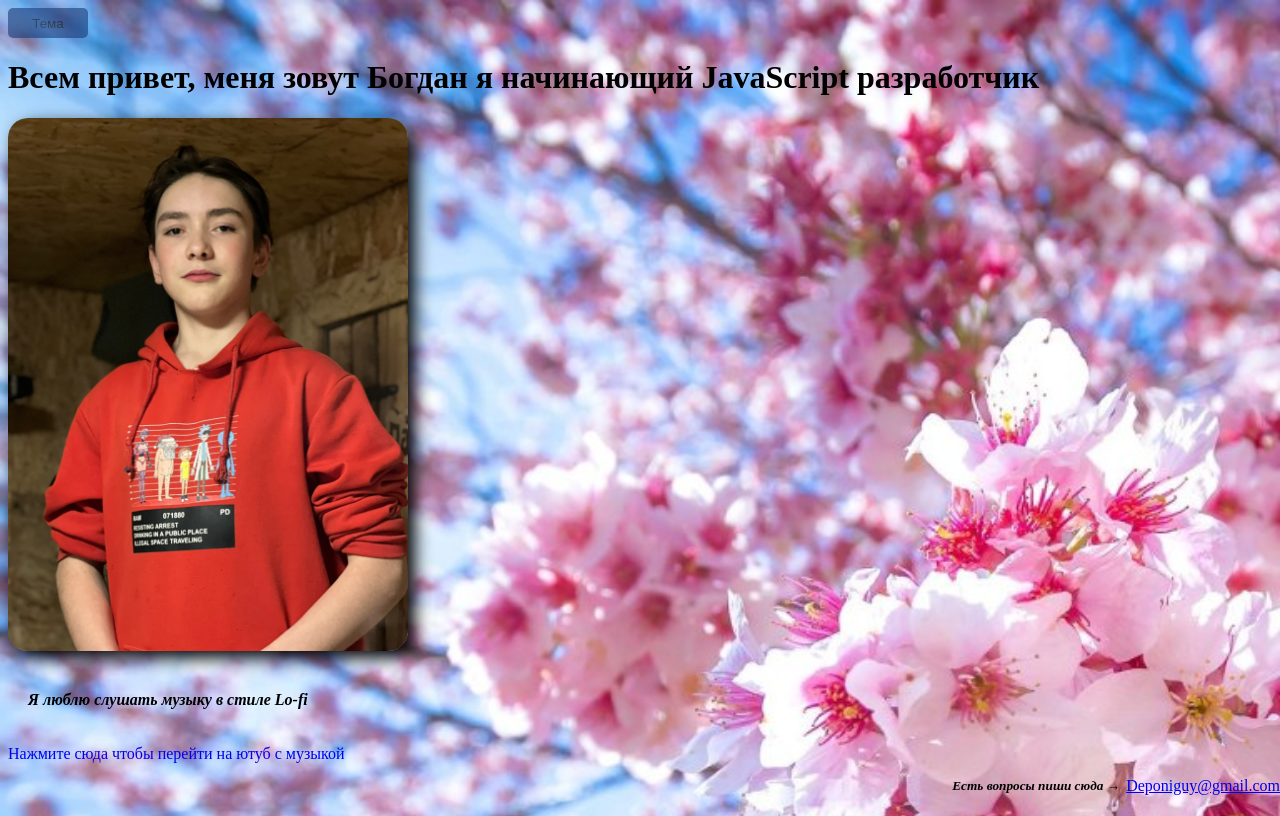
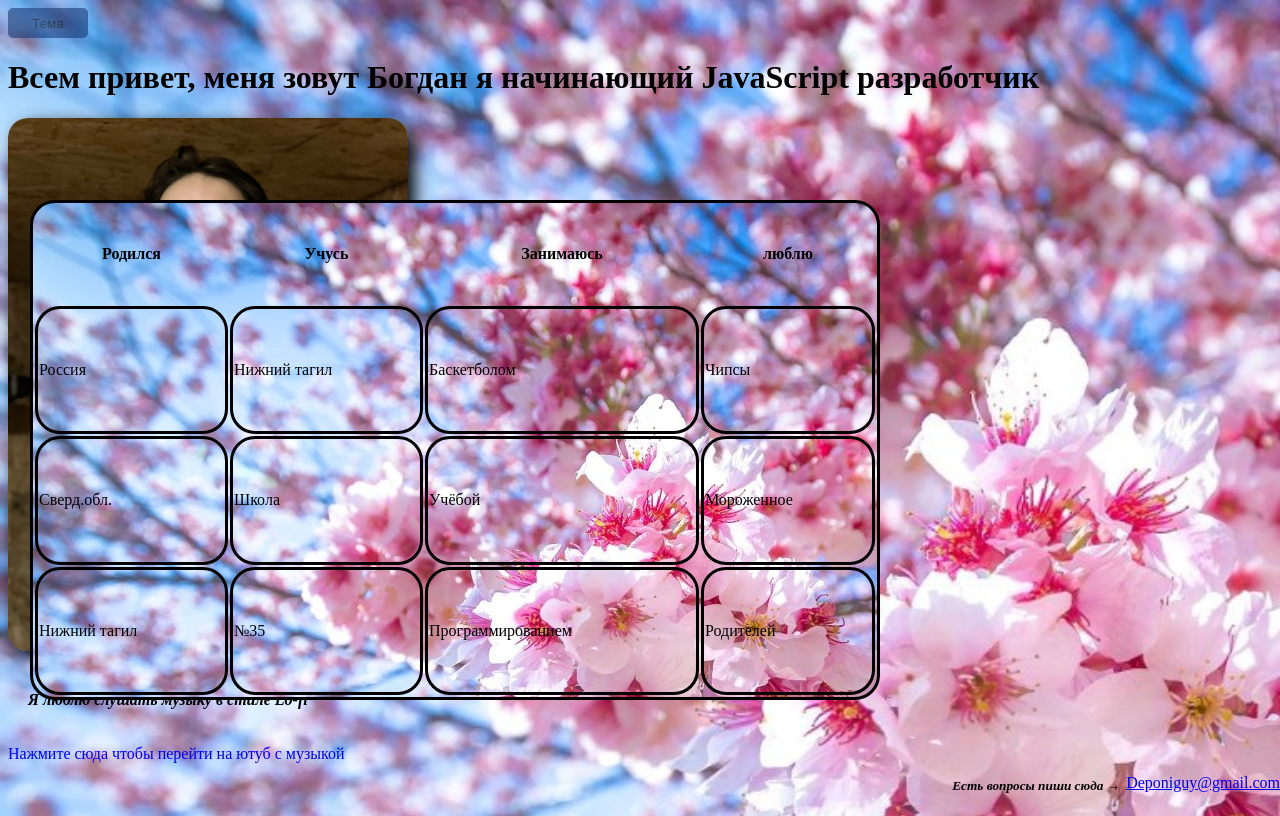
Before and after one commit to depaniguy/Project, a plain HTML site: page index.html in a window 1280 px wide. Drawn offline with Linux system fonts and the light colour scheme.

Commit message:
School commit

```diff
--- a/css.css
+++ b/css.css
@@ -1,6 +1,7 @@
 body {
     background-size: 2000px;
     background-image: url('img/1679547205_3-90.jpg');
+
 }
 .avatar {
     width: 400px;
@@ -32,9 +33,24 @@ body {
 }
 .communication {
     position: absolute;
-     bottom: 2pt;
+     bottom: 3pt;
      right: 0pt;
 
+}
+.TABLE{
+    backdrop-filter: blur(15px);
+    background-image: url('img/1679547205_3-90.jpg');
+    border-radius: 25px;
+    position: absolute;
+    right: 400px;
+    top: 200px;
+    width: 850px;
+    height: 500px;
+    border: 3px solid black;
+}
+td{
+    border: 3px solid black;
+    border-radius: 25px;
 }
 @media (min-width: 1001px ){
     .txt2 {
--- a/cssd.css
+++ b/cssd.css
@@ -43,6 +43,22 @@ body{
 }
 .txt2{
     color: azure;
+}
+.TABLE{
+    backdrop-filter: blur(15px);
+    background-image: url('img/1679547205_3-90\ \(1\).jpg');
+    border-radius: 25px;
+    position: absolute;
+    right: 400px;
+    top: 200px;
+    width: 850px;
+    height: 500px;
+    border: 3px solid white;
+    color: white;
+}
+td{
+    border: 3px solid white;
+    border-radius: 25px;
 }
 @media (min-width: 1001px ){
     .txt2 {
--- a/index.html
+++ b/index.html
@@ -9,13 +9,8 @@
 </head>
 
 <body>
-    <div id="wrap">
-        <header></header>
-    </div>
 
          <input class="btn" type="button" value="Тема" id="btn">
-
-
 
      <div class="info">
         <h1>Всем привет,
@@ -24,6 +19,36 @@
         </div>
 
         <img class="avatar" src="img/avatar.jpg" alt="">
+            <table class="TABLE">
+            <tr>
+
+                <th>Родился</th>
+                <th>Учусь</th>
+                <th>Занимаюсь</th>
+                <th>люблю</th>
+            </tr>
+            <tr>
+
+                <td>Россия</td>
+                <td>Нижний тагил</td>
+                <td>Баскетболом</td>
+                <td>Чипсы</td>
+            </tr>
+            <tr>
+
+                <td>Сверд.обл.</td>
+                <td>Школа</td>
+                <td>Учёбой</td>
+                <td>Мороженное</td>
+            </tr>
+            <tr>
+
+                <td>Нижний тагил</td>
+                <td>№35</td>
+                <td>Программированием</td>
+                <td>Родителей</td>
+            </tr>
+        </table>
         <div class="text">
             <p class="text"><em>Я люблю слушать музыку в стиле Lo-fi</em></p>
         </div>
--- a/js.js
+++ b/js.js
@@ -24,5 +24,5 @@ function ChangeTheme()
 
     link.setAttribute("href", currTheme);
 
-    Save(theme);
+    // Save(theme);
 }
```
